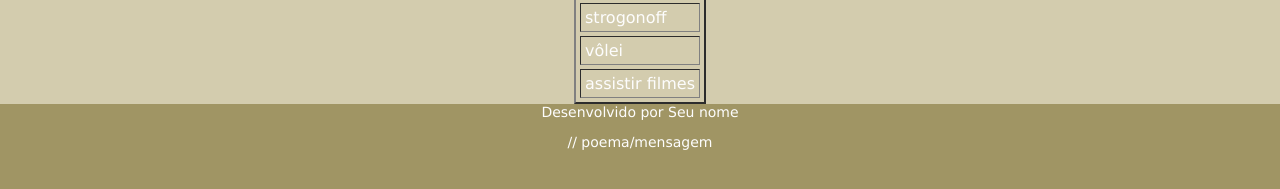
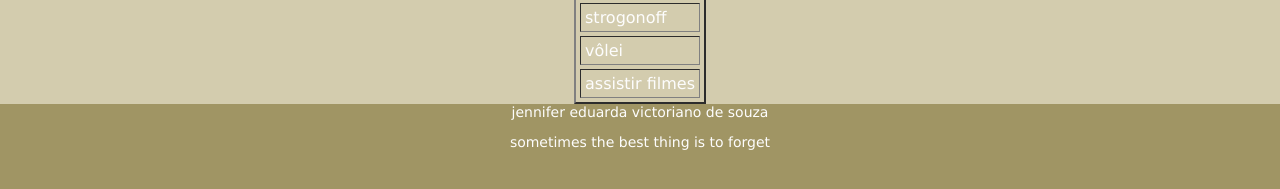
Before and after one commit to jhesinha/jennifer14, a plain HTML site: page index.html in a window 1280 px wide. Shown: the part 61-250 px from the top of the page. Drawn offline with Linux system fonts and the light colour scheme.

Commit message:
colocou o nome e frase

```diff
--- a/index.html
+++ b/index.html
@@ -40,10 +40,10 @@ width="30px"></a>
     </table>
 </div>
 <div>
-<footer class="jennifer"> Desenvolvido por Seu nome</footer>
+<footer class="jennifer"> jennifer eduarda victoriano de souza </footer>
 </div>
 </center>
 </body>
 <div class="jennifer">
-<p></p> // poema/mensagem
+<p> sometimes the best thing is to forget</p>
 </div>
```
